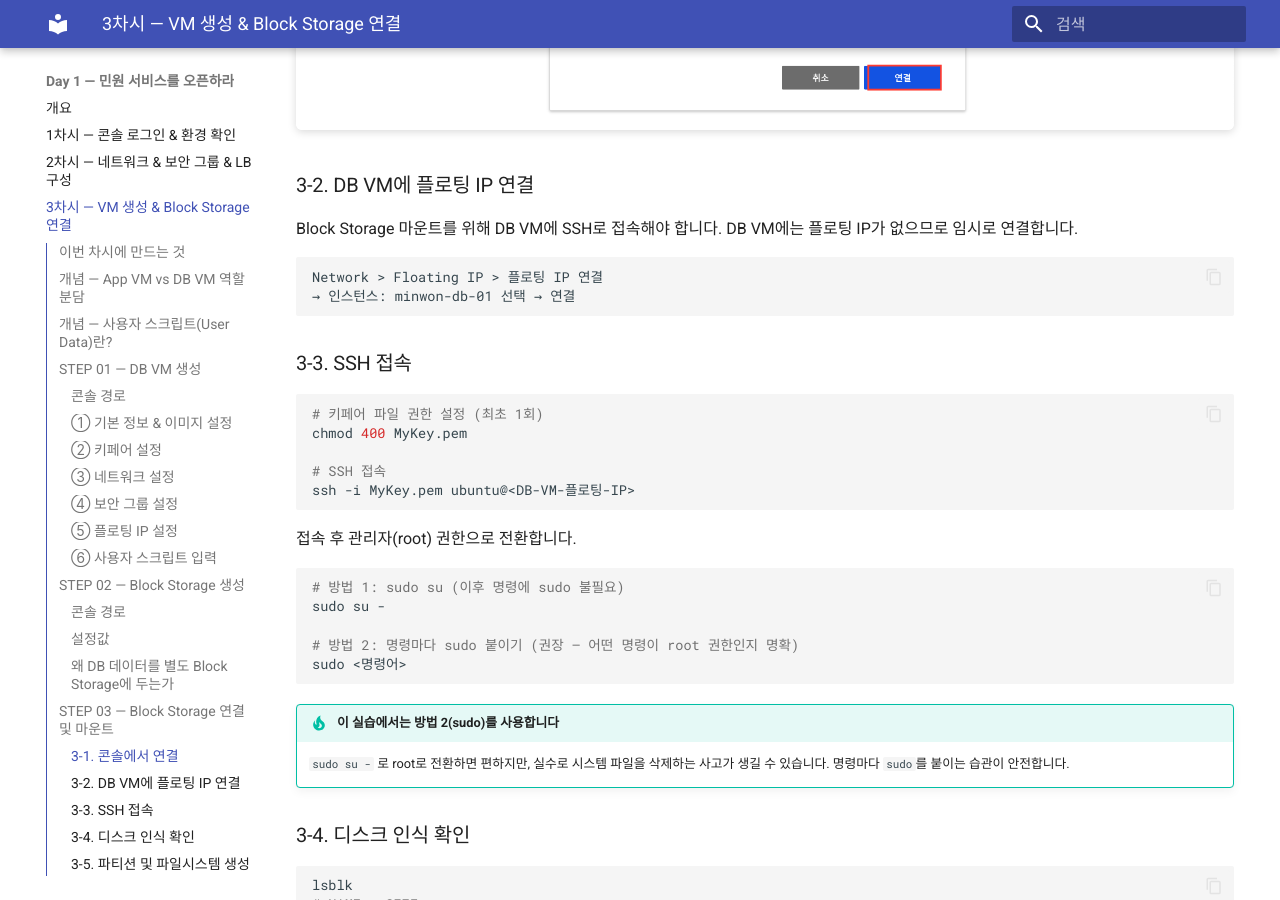
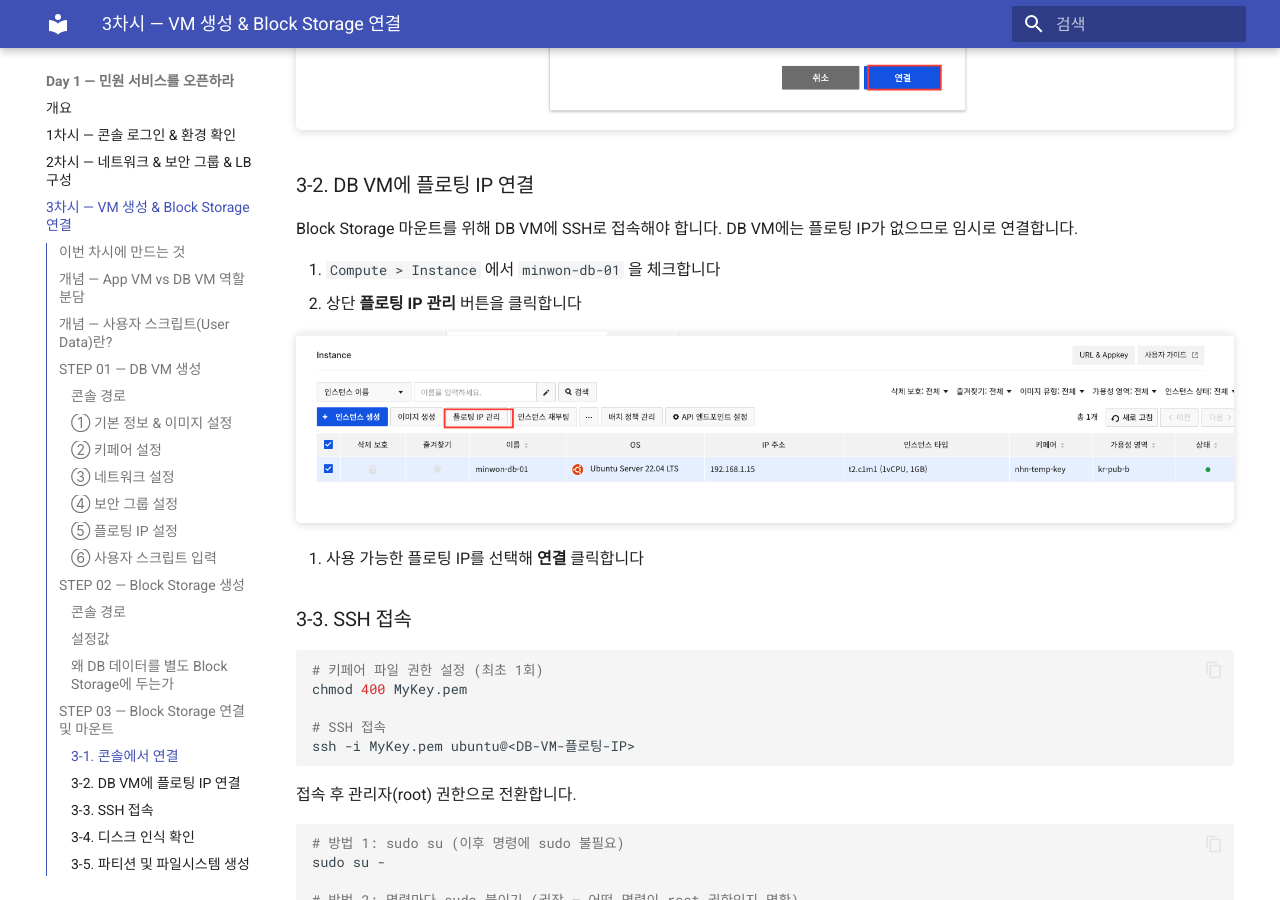
Before and after one commit to skilleat-labs/cloud-native-minwon-lab, an MkDocs documentation site: the page built from docs/day1/session3.md, in a window 1280 px wide and 900 px high, scrolled down 9063 px. Built offline with MkDocs 1.6.1 and Material for MkDocs 9.7.7, drawn with Linux system fonts in a browser that asks for light colours.

Commit message:
day1/session3: 플로팅 IP 연결을 Network 메뉴 대신 인스턴스 상단 버튼으로 수정
Co-Authored-By: Claude Sonnet 4.6 <noreply@anthropic.com>

````diff
--- a/docs/day1/session3.md
+++ b/docs/day1/session3.md
@@ -240,10 +240,12 @@ Storage > Block Storage > 블록 스토리지 생성
 Block Storage 마운트를 위해 DB VM에 SSH로 접속해야 합니다.
 DB VM에는 플로팅 IP가 없으므로 임시로 연결합니다.
 
-```
-Network > Floating IP > 플로팅 IP 연결
-→ 인스턴스: minwon-db-01 선택 → 연결
-```
+1. `Compute > Instance` 에서 `minwon-db-01` 을 체크합니다
+2. 상단 **플로팅 IP 관리** 버튼을 클릭합니다
+
+![인스턴스 상단 플로팅 IP 관리 버튼](./images/3-10-floating-ip-manage-btn.png)
+
+3. 사용 가능한 플로팅 IP를 선택해 **연결** 클릭합니다
 
 ### 3-3. SSH 접속
 
````
Also changed, not shown: docs/day1/images/3-10-floating-ip-manage-btn.png (added).
